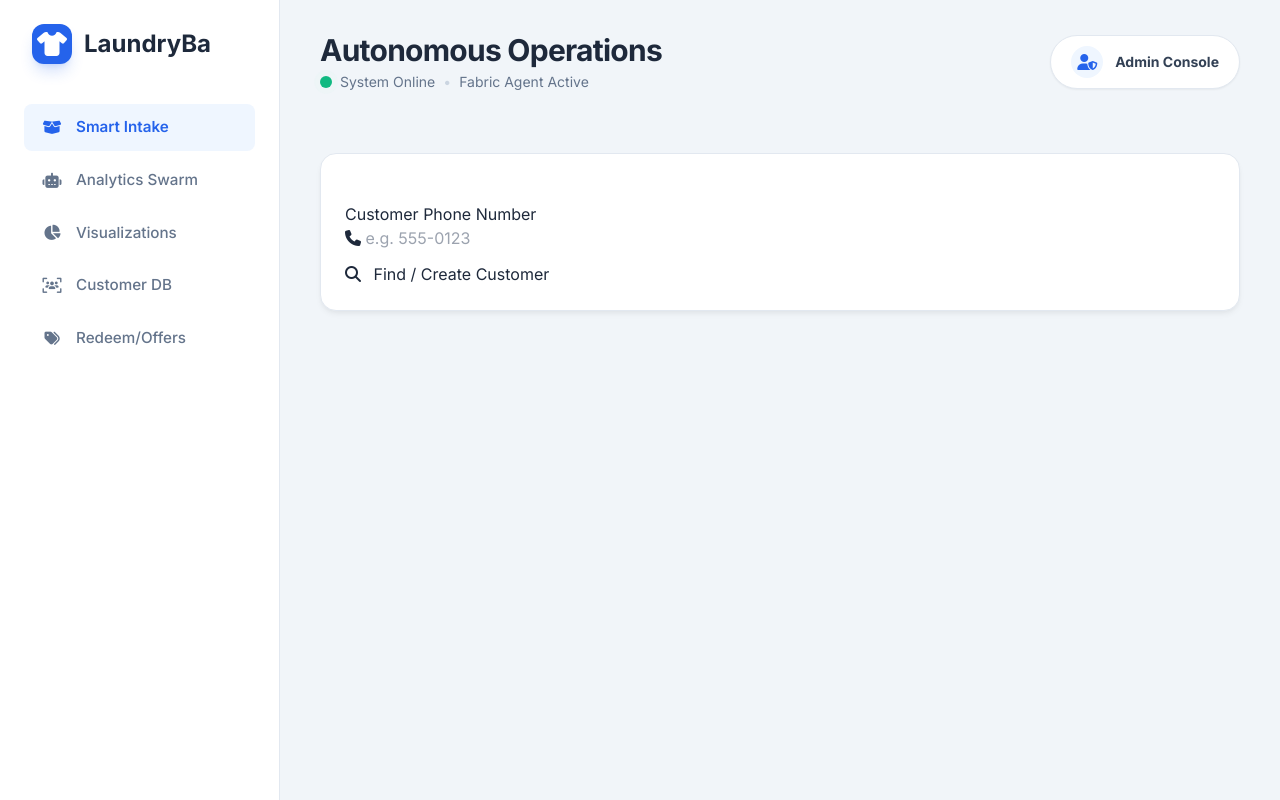
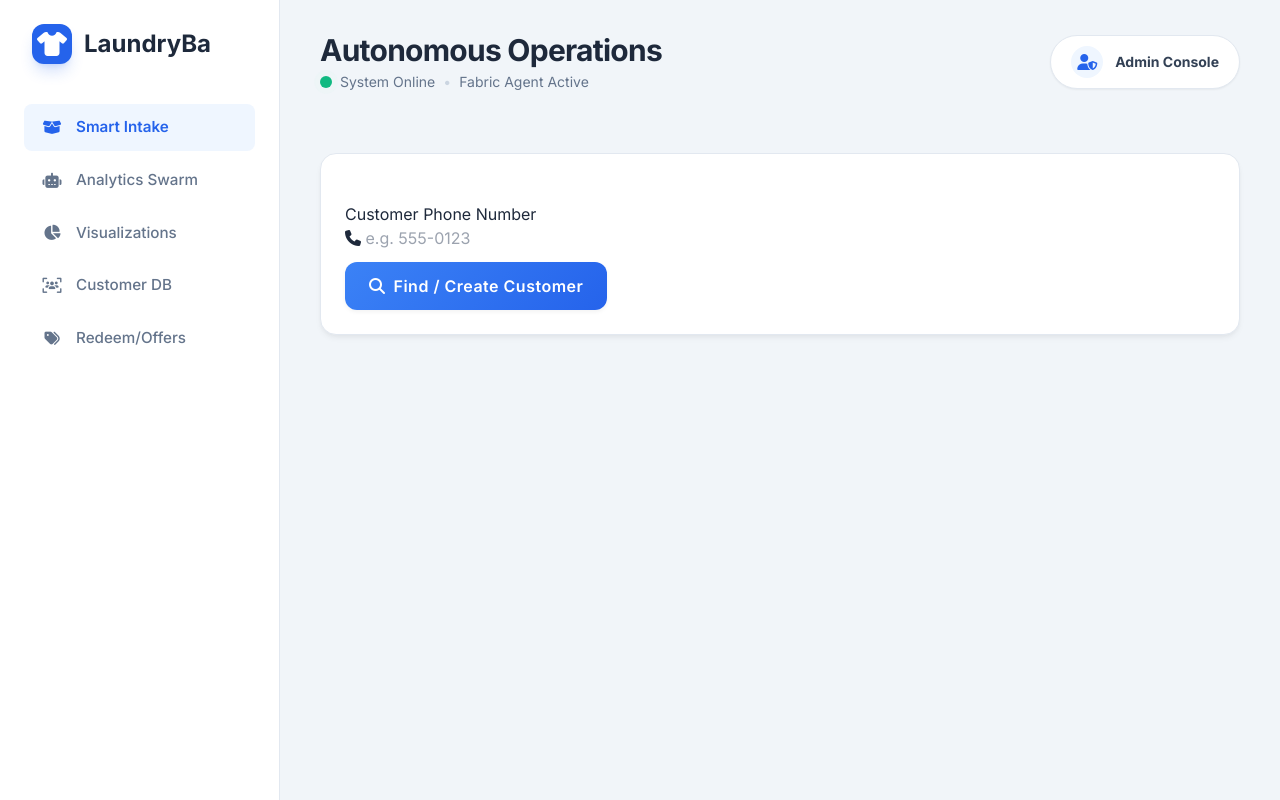
Before and after one commit to Athokpam-Yaraba-Luwang/LaundryBa3, a Flask app: page /intake in a window 1280 px wide. Run offline with Flask 3, Linux system fonts and the light colour scheme; some libraries are stand-ins or nearby versions.

Commit message:
Update intake UI with modern minimalist buttons

```diff
--- a/business_app/templates/intake.html
+++ b/business_app/templates/intake.html
@@ -57,6 +57,81 @@
             max-width: 100%;
         }
     }
+
+    /* Modern Button Styles */
+    .btn-modern {
+        border-radius: 12px;
+        padding: 12px 24px;
+        font-weight: 600;
+        letter-spacing: 0.5px;
+        transition: all 0.2s ease;
+        box-shadow: 0 2px 4px rgba(0, 0, 0, 0.05);
+        border: none;
+        display: inline-flex;
+        align-items: center;
+        justify-content: center;
+        gap: 8px;
+    }
+
+    .btn-modern:hover {
+        transform: translateY(-1px);
+        box-shadow: 0 4px 8px rgba(0, 0, 0, 0.1);
+    }
+
+    .btn-modern:active {
+        transform: translateY(0);
+        box-shadow: 0 1px 2px rgba(0, 0, 0, 0.05);
+    }
+
+    .btn-action-card {
+        display: flex;
+        flex-direction: column;
+        align-items: center;
+        justify-content: center;
+        padding: 30px;
+        border-radius: 16px;
+        border: 2px solid #e2e8f0;
+        background: white;
+        color: #475569;
+        transition: all 0.2s ease;
+        cursor: pointer;
+        height: 100%;
+        width: 100%;
+    }
+
+    .btn-action-card:hover {
+        border-color: #3b82f6;
+        background: #f8fafc;
+        color: #3b82f6;
+        transform: translateY(-2px);
+        box-shadow: 0 10px 15px -3px rgba(0, 0, 0, 0.1);
+    }
+
+    .btn-action-card i {
+        font-size: 2rem;
+        margin-bottom: 12px;
+    }
+
+    .btn-primary-modern {
+        background: linear-gradient(135deg, #3b82f6 0%, #2563eb 100%);
+        color: white;
+    }
+
+    .btn-success-modern {
+        background: linear-gradient(135deg, #10b981 0%, #059669 100%);
+        color: white;
+    }
+
+    .btn-secondary-modern {
+        background: #f1f5f9;
+        color: #475569;
+        border: 1px solid #e2e8f0;
+    }
+
+    .btn-secondary-modern:hover {
+        background: #e2e8f0;
+        color: #1e293b;
+    }
 </style>
 <!-- Progress Bar -->
 <div class="progress mb-4" style="height: 5px;">
@@ -75,8 +150,8 @@
                     <input type="tel" id="customerPhone" class="form-control" placeholder="e.g. 555-0123">
                 </div>
             </div>
-            <button class="btn btn-primary w-100" onclick="verifyCustomer()">
-                <i class="fas fa-search mr-2"></i> Find / Create Customer
+            <button class="btn btn-modern btn-primary-modern w-100" onclick="verifyCustomer()">
+                <i class="fas fa-search"></i> Find / Create Customer
             </button>
         </div>
     </div>
@@ -90,13 +165,20 @@
 
             <!-- Option Selection -->
             <div id="captureOptions" class="mb-4">
-                <button class="btn btn-outline-primary w-100 py-3 mb-3" onclick="showCamera()">
-                    <i class="fas fa-camera mr-2"></i> Use Camera
-                </button>
-                <div class="text-muted mb-3">- OR -</div>
-                <label for="imageInput" class="btn btn-outline-secondary w-100 py-3">
-                    <i class="fas fa-upload mr-2"></i> Upload Image
-                </label>
+                <div class="row g-3">
+                    <div class="col-6">
+                        <button class="btn-action-card" onclick="showCamera()">
+                            <i class="fas fa-camera"></i>
+                            <span class="font-weight-bold">Use Camera</span>
+                        </button>
+                    </div>
+                    <div class="col-6">
+                        <label for="imageInput" class="btn-action-card mb-0">
+                            <i class="fas fa-cloud-upload-alt"></i>
+                            <span class="font-weight-bold">Upload Image</span>
+                        </label>
+                    </div>
+                </div>
                 <input type="file" id="imageInput" class="d-none" accept="image/*" onchange="handleFileUpload(this)">
             </div>
 
@@ -148,16 +230,18 @@
                 <div class="col-md-6">
                     <h6 class="text-muted">AI Detected Items</h6>
                     <div id="detectedItemsList" class="mb-3"></div>
-                    <button class="btn btn-outline-secondary btn-sm" onclick="reDetect()">
-                        <i class="fas fa-redo mr-1"></i> Re-Detect
-                    </button>
-                    <button class="btn btn-outline-warning btn-sm" onclick="retryDetection()">
-                        <i class="fas fa-edit mr-1"></i> Adjust Boxes
-                    </button>
+                    <div class="d-flex gap-2 mt-2">
+                        <button class="btn btn-modern btn-secondary-modern btn-sm flex-fill" onclick="reDetect()">
+                            <i class="fas fa-redo"></i> Re-Detect
+                        </button>
+                        <button class="btn btn-modern btn-secondary-modern btn-sm flex-fill" onclick="retryDetection()">
+                            <i class="fas fa-edit"></i> Adjust Boxes
+                        </button>
+                    </div>
                 </div>
             </div>
             <hr>
-            <button class="btn btn-primary w-100" onclick="goToPrice()">
+            <button class="btn btn-modern btn-primary-modern w-100" onclick="goToPrice()">
                 Confirm Items & Next <i class="fas fa-arrow-right ml-2"></i>
             </button>
         </div>
@@ -179,7 +263,7 @@
                 </div>
             </div>
 
-            <button class="btn btn-success w-100 py-3" onclick="finalizeOrder()">
+            <button class="btn btn-modern btn-success-modern w-100 py-3" onclick="finalizeOrder()">
                 <i class="fas fa-check-circle mr-2"></i> Finalize Order
             </button>
         </div>
@@ -196,8 +280,12 @@
                 <!-- POS Content -->
             </div>
             <br>
-            <button class="btn btn-primary no-print" onclick="printSlip()">Print Slip</button>
-            <button class="btn btn-secondary no-print" onclick="location.reload()">New Intake</button>
+            <button class="btn btn-modern btn-primary-modern no-print" onclick="printSlip()">
+                <i class="fas fa-print"></i> Print Slip
+            </button>
+            <button class="btn btn-modern btn-secondary-modern no-print" onclick="location.reload()">
+                <i class="fas fa-plus"></i> New Intake
+            </button>
         </div>
     </div>
 </div>
```
